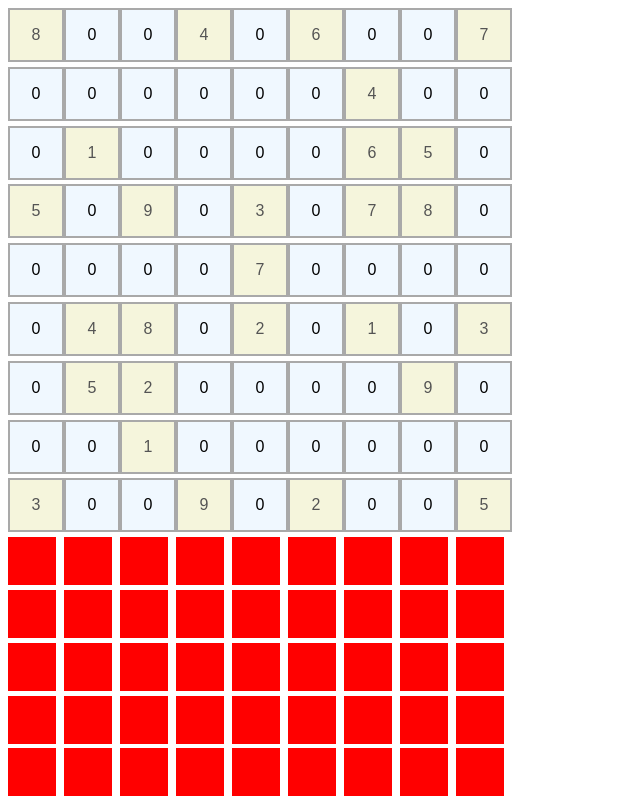
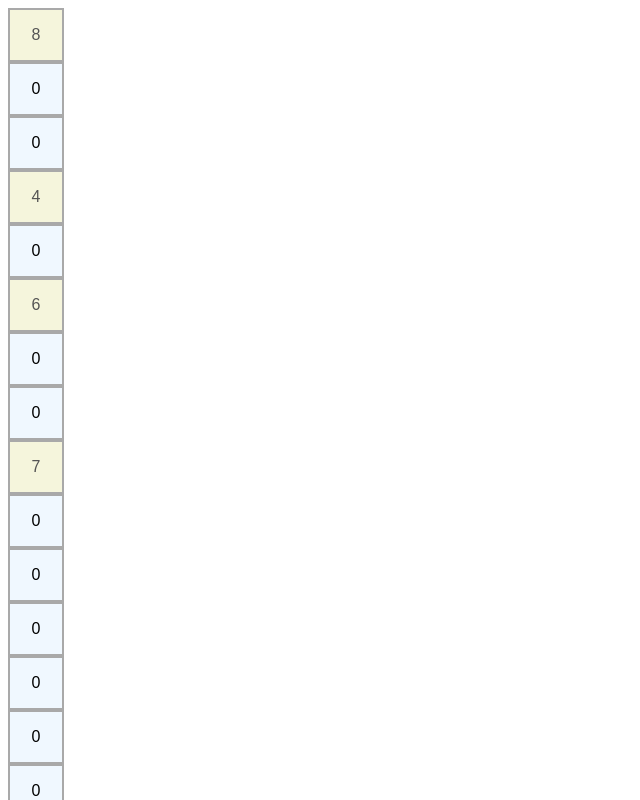
Before and after one commit to anpe9592/Sudoku-vue, a Vue app: page / in a window 1280 px wide. Shown: the top 800 px of the page, without its empty margins (0-640 px from the left). Built offline with nearby package versions, Linux system fonts and the light colour scheme.

Commit message:
trying to put sudoku in a container

```diff
--- a/src/components/Sudoku.vue
+++ b/src/components/Sudoku.vue
@@ -1,9 +1,11 @@
 <template>
   <div class="Sudoku">
-    <div v-for="(item, index) in items" v-bind:key="item.id">
-      <input type="text" v-model="items[index]" :disabled="isdisabled(index)" />
-    </div>
-    <div v-for="item in items" v-bind:key="item.id" class="shadowBox"></div>
+    <div class="sudoku-container">
+      <div v-for="(item, index) in items" v-bind:key="item.id">
+        <input type="text" v-model="items[index]" :disabled="isdisabled(index)" />
+      </div>
+      <div v-for="item in items" v-bind:key="item.id" class="shadowBox"></div>
+      </div>
   </div>
 </template>
 
```
